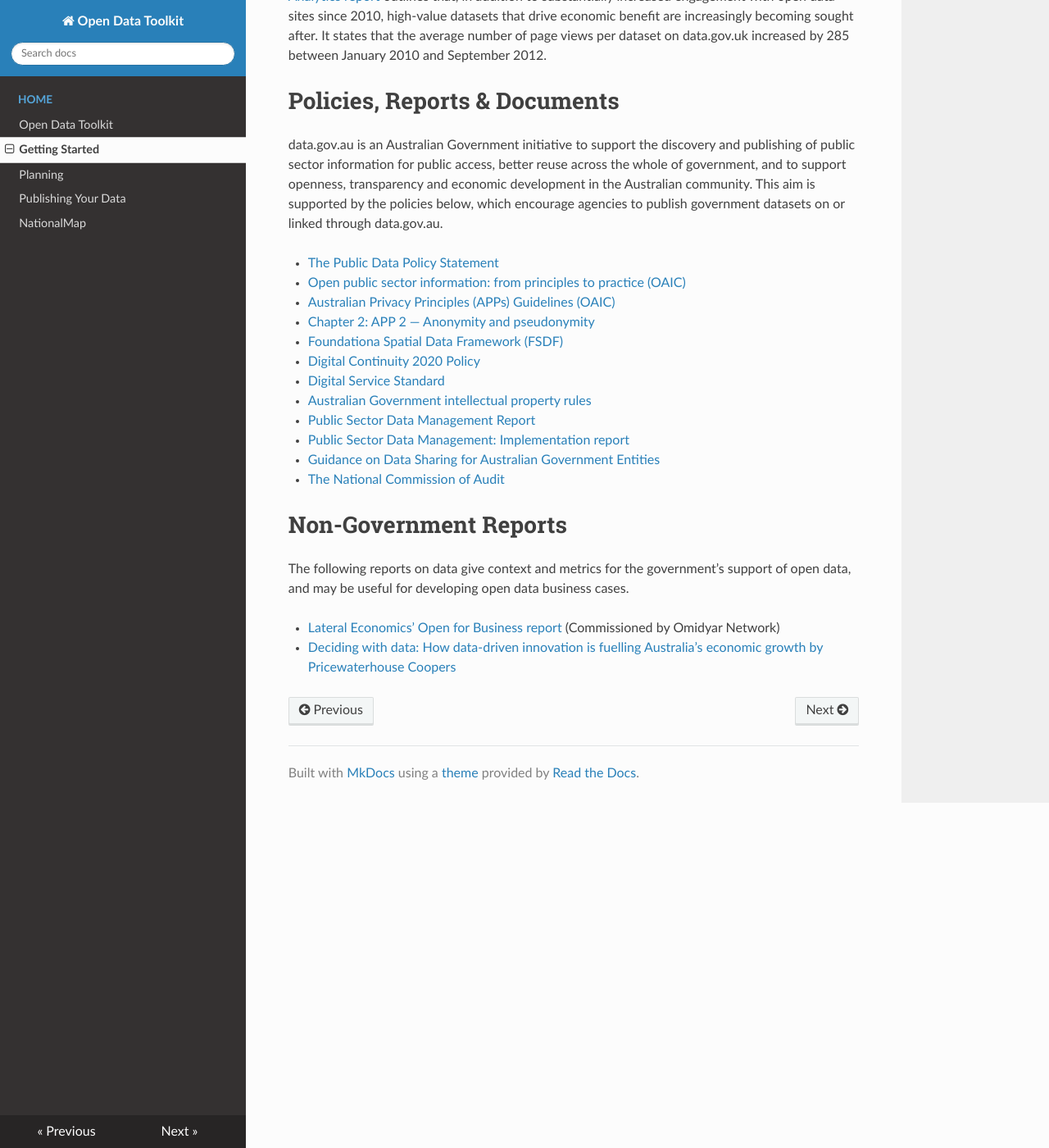
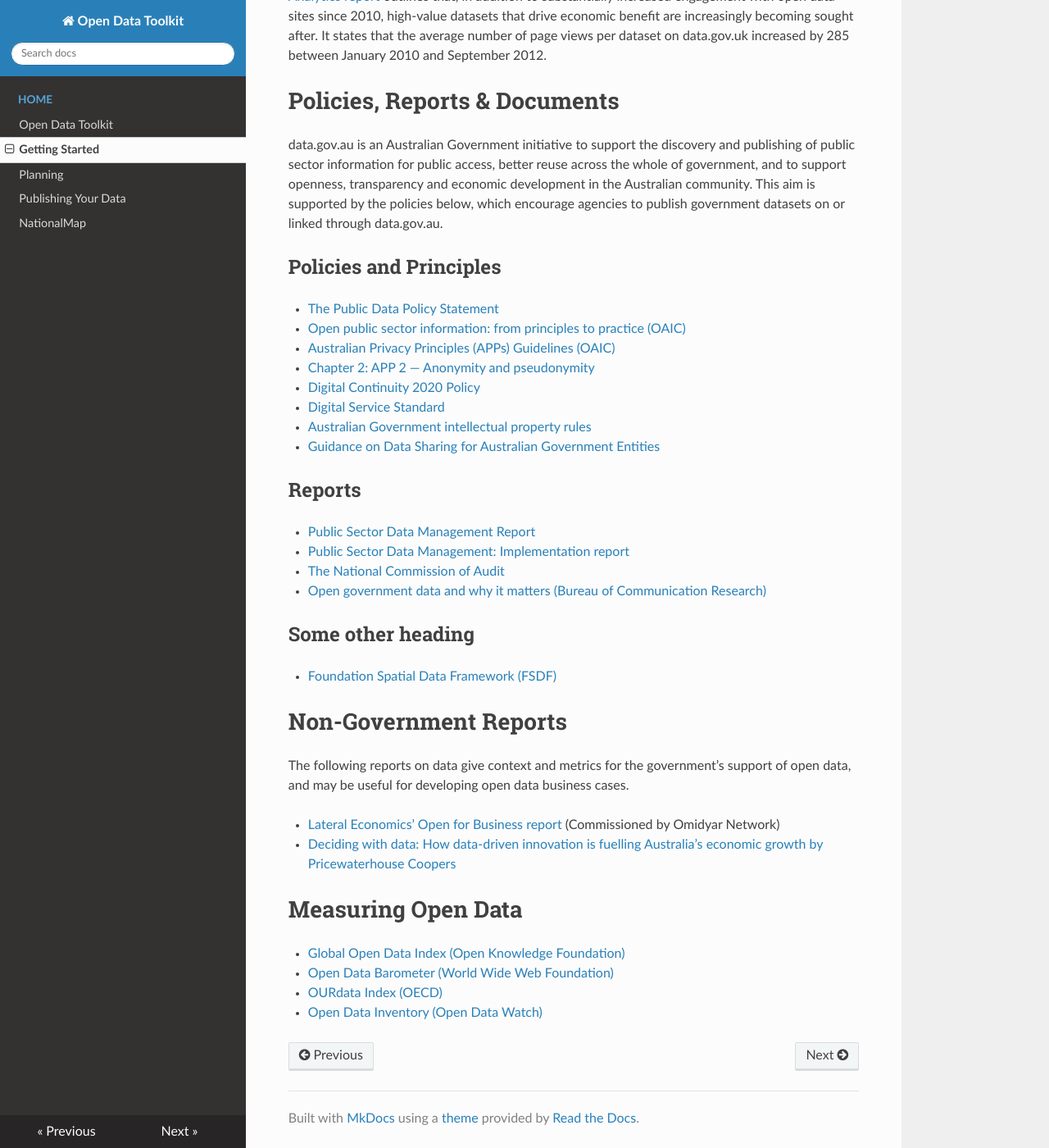
Before and after one commit to ajbar7/allan-toolkit-test, an MkDocs documentation site: the page built from docs/getting-started.md, in a window 1280 px wide and 1400 px high, scrolled down 1474 px. Shown: the whole window at 82% size. Built offline with MkDocs 1.6.1, drawn with Linux system fonts in a browser that asks for light colours; nearby versions of some CDN libraries; old or Windows-style settings are respelled for this version of MkDocs.

Commit message:
rejig reports, add in measuring

```diff
--- a/docs/getting-started.md
+++ b/docs/getting-started.md
@@ -31,18 +31,24 @@ International examples of the benefits of open data demonstrate the efficiencies
 
 data.gov.au is an Australian Government initiative to support the discovery and publishing of public sector information for public access, better reuse across the whole of government, and to support openness, transparency and economic development in the Australian community. This aim is supported by the policies below, which encourage agencies to publish government datasets on or linked through data.gov.au.
 
+## Policies and Principles
 * [The Public Data Policy Statement](https://www.dpmc.gov.au/public-data/public-data-policy)
 * [Open public sector information: from principles to practice (OAIC)](http://www.oaic.gov.au/information-policy/information-policy-resources/information-policy-reports/open-public-sector-information-from-principles-to-practice)
 * [Australian Privacy Principles (APPs) Guidelines (OAIC)](https://www.oaic.gov.au/agencies-and-organisations/app-guidelines/)
 * [Chapter 2: APP 2 — Anonymity and pseudonymity](https://www.oaic.gov.au/agencies-and-organisations/app-guidelines/chapter-2-app-2-anonymity-and-pseudonymity)
-* [Foundationa Spatial Data Framework (FSDF)](http://www.anzlic.gov.au/foundation-spatial-data-framework)
 * [Digital Continuity 2020 Policy](http://www.naa.gov.au/information-management/digital-transition-and-digital-continuity/digital-continuity-2020/index.aspx)
 * [Digital Service Standard](https://www.dta.gov.au/standard/)
 * [Australian Government intellectual property rules](https://www.communications.gov.au/policy/policy-listing/australian-government-intellectual-property-rules)
+* [Guidance on Data Sharing for Australian Government Entities](https://www.dpmc.gov.au/resource-centre/public-data/guidance-data-sharing-australian-government-entities)
+
+## Reports
 * [Public Sector Data Management Report](https://www.dpmc.gov.au/public-data/public-sector-data-management-project)
 * [Public Sector Data Management: Implementation report](https://www.dpmc.gov.au/resource-centre/public-data/public-sector-data-management-implementation-report)
-* [Guidance on Data Sharing for Australian Government Entities](https://www.dpmc.gov.au/resource-centre/public-data/guidance-data-sharing-australian-government-entities)
 * [The National Commission of Audit](http://www.ncoa.gov.au/report/phase-one/part-b/10-5-data.html)
+* [Open government data and why it matters (Bureau of Communication Research)](https://www.communications.gov.au/departmental-news/open-government-data-and-why-it-matters-now)
+
+## Some other heading
+* [Foundation Spatial Data Framework (FSDF)](http://www.anzlic.gov.au/foundation-spatial-data-framework)
 
 # Non-Government Reports
 
@@ -50,3 +56,10 @@ The following reports on data give context and metrics for the government’s su
 
 * [Lateral Economics’ Open for Business report](http://www.omidyar.com/insights/open-business) (Commissioned by Omidyar Network)
 * [Deciding with data: How data-driven innovation is fuelling Australia’s economic growth by Pricewaterhouse Coopers](http://www.pwc.com.au/publications/data-drive-innovation.html)
+
+# Measuring Open Data
+
+* [Global Open Data Index (Open Knowledge Foundation)](http://index.okfn.org/place/)
+* [Open Data Barometer (World Wide Web Foundation)](http://opendatabarometer.org/data-explorer/?_year=2015&indicator=ODB)
+* [OURdata Index (OECD)](https://www.slideshare.net/OECD-GOV/ou-rdata-index)
+* [Open Data Inventory (Open Data Watch)](http://odin.opendatawatch.com/)
```
